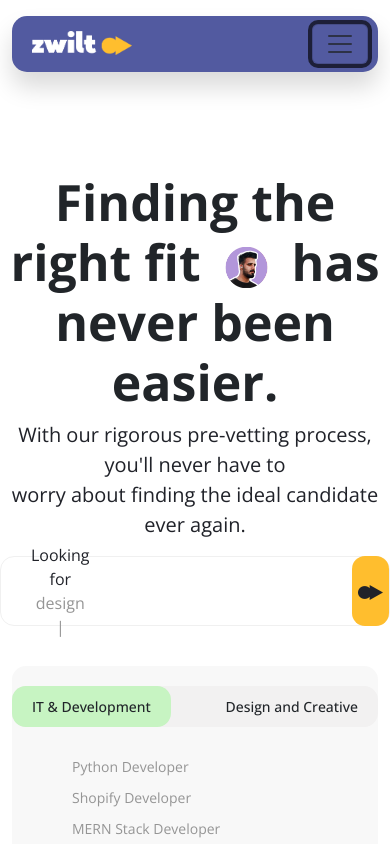
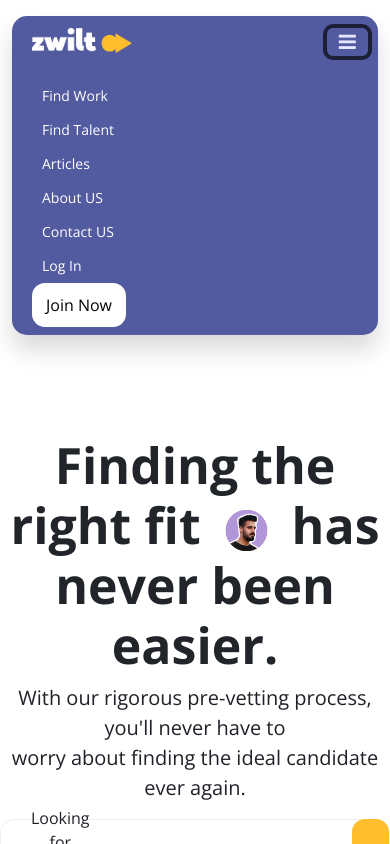
Before and after one commit to TISWHORDweb/Zwilt, a React (Create React App) app: page / in a window 390 px wide. Both pictures are taken after a click on the button 340 px from the left and 44 px from the top of the page. Shown: the top 844 px of the page. Built offline with nearby package versions, Linux system fonts and the light colour scheme; a web font is replaced by a local one.

Commit message:
Navbar media query update

```diff
--- a/public/index.html
+++ b/public/index.html
@@ -10,6 +10,7 @@
       content="Web site created using create-react-app"
     />
     <link rel="apple-touch-icon" href="%PUBLIC_URL%/logo192.png" />
+    <link rel="stylesheet" href="https://cdnjs.cloudflare.com/ajax/libs/font-awesome/4.7.0/css/font-awesome.min.css">
     <link href="https://cdn.jsdelivr.net/npm/bootstrap@5.3.2/dist/css/bootstrap.min.css" rel="stylesheet"
     integrity="sha384-T3c6CoIi6uLrA9TneNEoa7RxnatzjcDSCmG1MXxSR1GAsXEV/Dwwykc2MPK8M2HN" crossorigin="anonymous">
     <!--
@@ -41,5 +42,6 @@
       To begin the development, run `npm start` or `yarn start`.
       To create a production bundle, use `npm run build` or `yarn build`.
     -->
+    <script src="https://cdn.jsdelivr.net/npm/bootstrap@5.3.3/dist/js/bootstrap.bundle.min.js"></script>
   </body>
 </html>
--- a/src/Components/Navbar.js
+++ b/src/Components/Navbar.js
@@ -6,13 +6,13 @@ function Navbar() {
         <div>
             <div class="container">
                 <div className="Navbar mt-3">
-                    <nav class="navbar navbar-expand-lg ">
+                    <nav class="navbar navbar-expand-lg navbar-bg-dark ">
 
                         <span class="navbar-brand pt-0" href="#"><img src={Logo} alt="" /></span>
                         <button class="navbar-toggler" type="button" data-bs-toggle="collapse" data-bs-target="#navbarSupportedContent" aria-controls="navbarSupportedContent" aria-expanded="false" aria-label="Toggle navigation">
-                            <span class="navbar-toggler-icon"></span>
+                        <span class="" role="button" ><i class="fa fa-bars" aria-hidden="true" style={{color:"#e6e6ff"}}></i></span>
                         </button>
-                        <div class="collapse navbar-collapse" id="navbarSupportedContent">
+                        <div class="collapse navbar-collapse nav-list" id="navbarSupportedContent">
                             <ul class="navbar-nav m-auto mt-0 mb-2 mb-lg-0">
                                 <li class="nav-item">
                                     <span class="nav-link " aria-current="page" >Find Work</span>
@@ -30,9 +30,9 @@ function Navbar() {
                                     <span class="nav-link" href="#">Contact US</span>
                                 </li>
                             </ul>
-                            <div className="flex animate__animated animate__fadeInRight">
+                            <div className="flex">
                                 <span class="nav-link" >Log In</span>
-                                <button class="btn-white" type="submit">Join Now</button>
+                                <button class="btn-white flex animate__animated animate__fadeInRight" type="submit">Join Now</button>
                             </div>
                         </div>
 
--- a/src/Styles/style.css
+++ b/src/Styles/style.css
@@ -32,6 +32,7 @@
   font-weight: 400;
   margin: 0 10px;
   font-size: 15px;
+  margin: 10px;
   cursor: pointer;
   padding: 0;
   font-size: 14px;
@@ -40,7 +41,7 @@
   text-align: left;
 }
 .Navbar .nav-link:hover {
-  color: var(--color-light);
+  color: var(--color-light-gray);
 }
 
 .Banner .upper-text h3 {
@@ -434,4 +435,17 @@
   text-decoration: underline !important;
   color: var(--color-light-gray);
   margin-left: 30px;
+}
+
+.navbar-toggler {
+  border: none !important;
+}
+
+@media only screen and (max-width: 990px) {
+  .navbar .nav-list {
+    margin-top: 20px;
+  }
+  .navbar .flex {
+    display: inline;
+  }
 }/*# sourceMappingURL=style.css.map */
```
Also changed, not shown: 1 other file (tests, documents, lock files or other folders).
